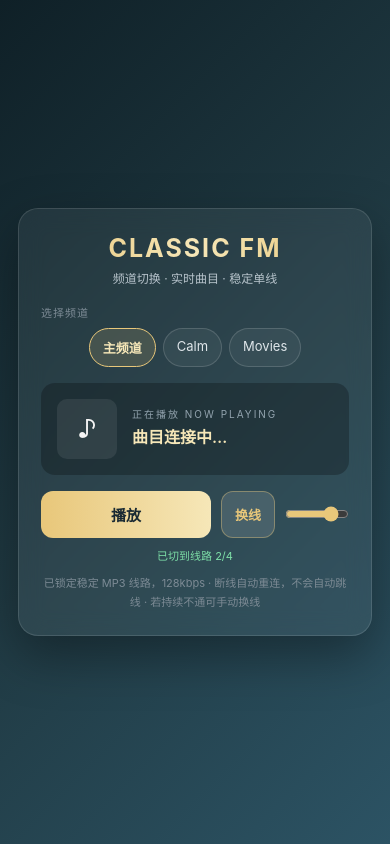
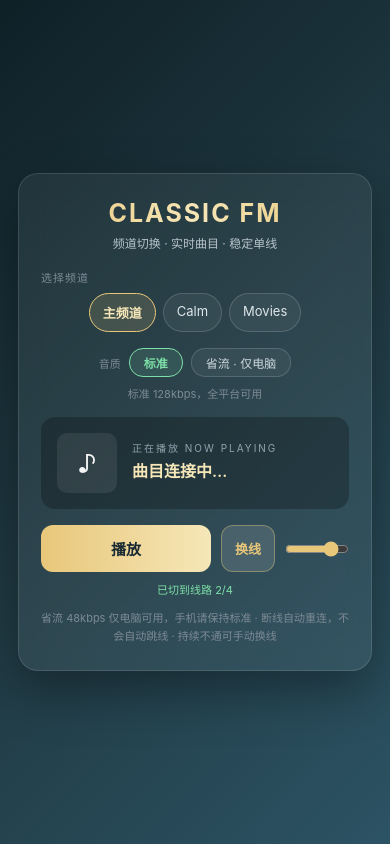
Before and after one commit to Carl-Shaw/classic-fm-player, a plain HTML site: page index.html in a window 390 px wide. Both pictures are taken after a click on the button "换线". Drawn offline with Linux system fonts and the light colour scheme.

Commit message:
Restore lite mode as desktop-only with mobile guard

```diff
--- a/index.html
+++ b/index.html
@@ -23,6 +23,12 @@ background:linear-gradient(90deg,#e8c77a,#f6e7b8,#e8c77a);-webkit-background-cli
 background:rgba(255,255,255,.05);color:#dfe6ea;font-size:13px;cursor:pointer;transition:.2s;white-space:nowrap}
 .tab:hover{background:rgba(255,255,255,.12)}
 .tab.active{border-color:#e8c77a;background:rgba(232,199,122,.15);color:#f6e7b8;font-weight:600}
+.quality{display:flex;align-items:center;justify-content:center;gap:8px;margin-bottom:16px;flex-wrap:wrap}
+.quality .lbl{font-size:11px;color:#7d8b95}
+.qbtn{padding:5px 14px;border:1px solid rgba(255,255,255,.15);border-radius:14px;
+background:rgba(255,255,255,.05);color:#cfd8de;font-size:12px;cursor:pointer;transition:.2s}
+.qbtn.on{border-color:#7ee0a8;background:rgba(126,224,168,.12);color:#7ee0a8;font-weight:600}
+.qbtn:disabled{opacity:.35;cursor:not-allowed}
 .track{display:flex;align-items:center;gap:15px;padding:16px;background:rgba(0,0,0,.25);
 border-radius:14px;margin-bottom:14px;min-height:88px}
 .cover{width:60px;height:60px;border-radius:10px;background:rgba(255,255,255,.08) center/cover;
@@ -62,6 +68,13 @@ audio{display:none}
     <div class="tab" data-id="movies">Movies</div>
   </div>
 
+  <div class="quality">
+    <span class="lbl">音质</span>
+    <button class="qbtn on" id="qStd">标准</button>
+    <button class="qbtn" id="qLite">省流 · 仅电脑</button>
+    <span class="lbl" id="qNote">标准 128kbps，全平台可用</span>
+  </div>
+
   <div class="track">
     <div class="cover" id="cover">♪</div>
     <div class="info">
@@ -79,18 +92,24 @@ audio{display:none}
     <div class="vol"><input type="range" id="vol" min="0" max="1" step="0.05" value="0.8"></div>
   </div>
   <div class="st" id="st"></div>
-  <div class="tip">已锁定稳定 MP3 线路，128kbps · 断线自动重连，不会自动跳线 · 若持续不通可手动换线</div>
+  <div class="tip">省流 48kbps 仅电脑可用，手机请保持标准 · 断线自动重连，不会自动跳线 · 持续不通可手动换线</div>
 </div>
 
 <audio id="audio" preload="none"></audio>
 <script>
-/* 三个频道均为 128kbps MP3，安卓手机可正常播放。默认锁定第一条，失败只重连不自动跳线。 */
+/* 标准档为 128kbps MP3，全平台可播。省流档为 48kbps HE-AAC，仅电脑解码器支持。
+   默认锁定第一条线，失败只重连不自动跳线。 */
 var STATIONS={
   main:{name:'主频道',nodes:[
     'https://media-ice.musicradio.com/ClassicFMMP3',
     'https://media-sov.musicradio.com/ClassicFMMP3',
     'https://ice-sov.musicradio.com/ClassicFMMP3',
     'https://media-ssl.musicradio.com/ClassicFMMP3'
+  ],lite:[
+    'https://media-sov.musicradio.com/ClassicFM',
+    'https://icecast.thisisdax.com/ClassicFM',
+    'https://media-the.musicradio.com/ClassicFM',
+    'https://ice-sov.musicradio.com/ClassicFM'
   ]},
   calm:{name:'Calm',nodes:[
     'https://media-ice.musicradio.com/ClassicFMCalmMP3',
@@ -105,12 +124,14 @@ var STATIONS={
     'https://media-ssl.musicradio.com/ClassicFMMoviesMP3'
   ]}
 };
-var cur='main',nodeIdx=0,audio=document.getElementById('audio'),
+var isMobile=/Android|iPhone|iPad|iPod|Mobile/i.test(navigator.userAgent);
+var cur='main',liteMode=false,nodeIdx=0,audio=document.getElementById('audio'),
     wantPlay=false,retryCount=0,switching=false;
 var $=function(id){return document.getElementById(id)};
 
-function nodes(){return STATIONS[cur].nodes}
-function nameNow(){return STATIONS[cur].name}
+function useLite(){return liteMode&&cur==='main'&&!isMobile}
+function nodes(){return useLite()?STATIONS.main.lite:STATIONS[cur].nodes}
+function nameNow(){var n=STATIONS[cur].name;if(useLite())n+='·省流';return n}
 function status(t,c){$('st').textContent=t;$('st').style.color=c||'#7ee0a8'}
 
 function loadNode(isSwitch){
@@ -146,6 +167,7 @@ function onFail(msg){
 
 function setStation(id){
   var was=wantPlay;cur=id;nodeIdx=0;retryCount=0;
+  updateQualityUI();
   document.querySelectorAll('.tab').forEach(function(t){t.classList.toggle('active',t.dataset.id===id)});
   if(was){switching=true;loadNode(false)}else{
     try{audio.src=nodes()[0]}catch(e){}
@@ -155,6 +177,28 @@ function setStation(id){
 document.querySelectorAll('.tab').forEach(function(t){
   t.addEventListener('click',function(){setStation(t.dataset.id)})
 });
+
+function updateQualityUI(){
+  $('qStd').classList.toggle('on',!liteMode);
+  $('qLite').classList.toggle('on',liteMode&&!isMobile);
+  var canLite=!isMobile&&cur==='main';
+  $('qLite').disabled=!canLite;
+  if(isMobile){
+    $('qNote').textContent='省流仅电脑可用，手机请保持标准';
+  }else if(cur!=='main'){
+    $('qNote').textContent='省流仅主频道可用';
+  }else{
+    $('qNote').textContent=liteMode?'省流 48kbps，网络卡时更稳':'标准 128kbps，全平台可用';
+  }
+}
+function setLite(on){
+  if(on&&isMobile)return;
+  liteMode=on;nodeIdx=0;retryCount=0;
+  updateQualityUI();
+  if(wantPlay){switching=true;loadNode(false)}else{status('已选 '+nameNow())}
+}
+$('qStd').addEventListener('click',function(){setLite(false)});
+$('qLite').addEventListener('click',function(){if(!isMobile&&cur==='main')setLite(true)});
 
 /* ===== 曲目：Official Global Player WebSocket ===== */
 var WS_URL='wss://metadata.musicradio.com/v2/now-playing';
@@ -227,6 +271,7 @@ audio.addEventListener('waiting',function(){
 });
 $('vol').addEventListener('input',function(){audio.volume=this.value});
 audio.volume=0.8;
+updateQualityUI();
 </script>
 </body>
 </html>
```
